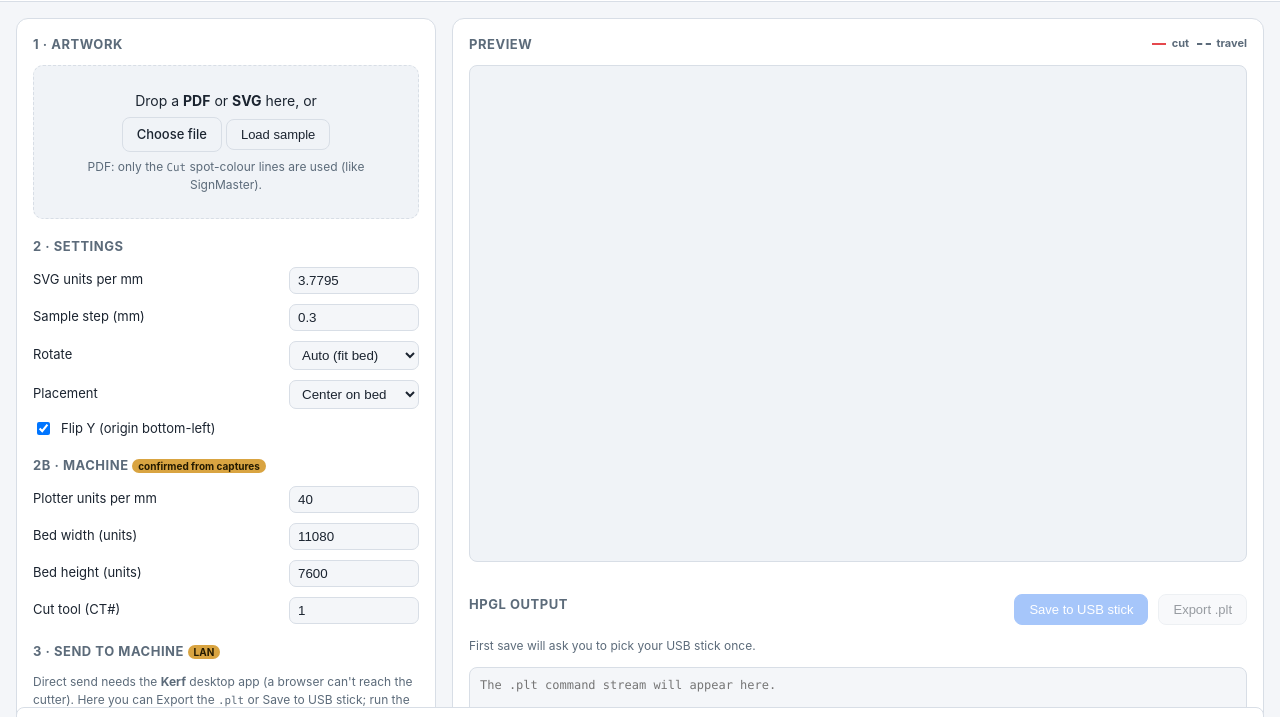
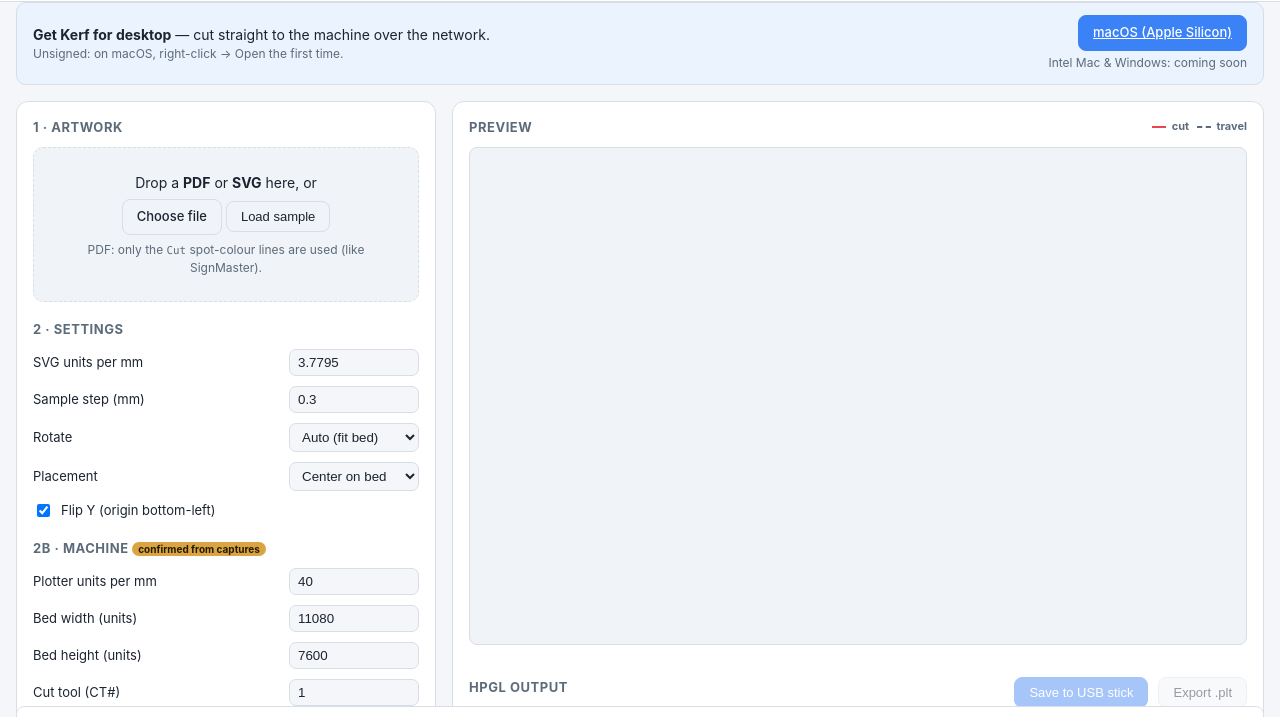
Before and after one commit to bsc2fast/kerf-studio-app, a plain HTML site: page app/index.html in a window 1280 px wide. Shown: the part 54-771 px from the top of the page. Drawn offline with Linux system fonts and the light colour scheme; no server answers.

Commit message:
Host Kerf desktop download on the site (Download button, served from /downloads)
- app serves the macOS .dmg at /downloads/Kerf-macOS-AppleSilicon.dmg (via Worker).
- Download banner shown to web visitors only (hidden in the app/bridge editions).
- Binaries git-ignored; uploaded to Cloudflare at deploy time (see app/downloads/README.md).

```diff
--- a/app/index.html
+++ b/app/index.html
@@ -11,6 +11,17 @@
     <h1>Kerf</h1>
     <span class="sub">PDF/SVG → <code>.plt</code> · cut over the network, or save to USB</span>
   </header>
+
+  <div id="downloadBar" class="downloadbar" hidden>
+    <div>
+      <strong>Get Kerf for desktop</strong> — cut straight to the machine over the network.
+      <span class="hint">Unsigned: on macOS, right-click → Open the first time.</span>
+    </div>
+    <div class="dlbtns">
+      <a class="btn primary" href="./downloads/Kerf-macOS-AppleSilicon.dmg" download>macOS (Apple Silicon)</a>
+      <span class="hint">Intel Mac &amp; Windows: coming soon</span>
+    </div>
+  </div>
 
   <main class="grid">
     <!-- LEFT: input + controls -->
--- a/app/main.js
+++ b/app/main.js
@@ -252,12 +252,15 @@ $('sendLanBtn').addEventListener('click', async () => {
 detectBackend().then((mode) => {
   const panel = document.getElementById('lanPanel');
   const tag = document.getElementById('lanTag');
+  const bar = document.getElementById('downloadBar');
   if (mode === 'web') {
     if (panel) panel.hidden = true;
     const note = document.getElementById('webSendNote');
     if (note) note.hidden = false;
+    if (bar) bar.hidden = false;            // show the download banner to web visitors
   } else {
     if (tag) tag.textContent = mode === 'tauri' ? 'Kerf app' : 'LAN';
+    if (bar) bar.hidden = true;             // already have the app / bridge
   }
 });
 
--- a/app/styles.css
+++ b/app/styles.css
@@ -89,6 +89,14 @@ code { font-family: "SF Mono", ui-monospace, Menlo, monospace; font-size: 0.9em;
 .contour-row .meta { color: var(--muted); margin-left: auto; font-size: 12px; }
 .btn.tiny { padding: 2px 8px; font-size: 11px; font-weight: 400; }
 .serial-log { background: var(--bg); border: 1px solid var(--border); border-radius: 7px; padding: 8px; font-family: "SF Mono", ui-monospace, Menlo, monospace; font-size: 11px; white-space: pre-wrap; word-break: break-all; max-height: 120px; overflow-y: auto; margin: 2px 0; }
+
+.downloadbar {
+  display: flex; flex-wrap: wrap; align-items: center; justify-content: space-between; gap: 12px;
+  margin: 0 16px; padding: 12px 16px; border: 1px solid var(--border); border-radius: 10px;
+  background: color-mix(in srgb, var(--accent) 10%, var(--panel));
+}
+.downloadbar .dlbtns { display: flex; flex-direction: column; align-items: flex-end; gap: 3px; }
+.downloadbar .hint { display: block; }
 .row { display: flex; gap: 10px; align-items: center; }
 .row.space { justify-content: space-between; }
 
```
Also changed, not shown: app/downloads/README.md (added), 1 other file.
